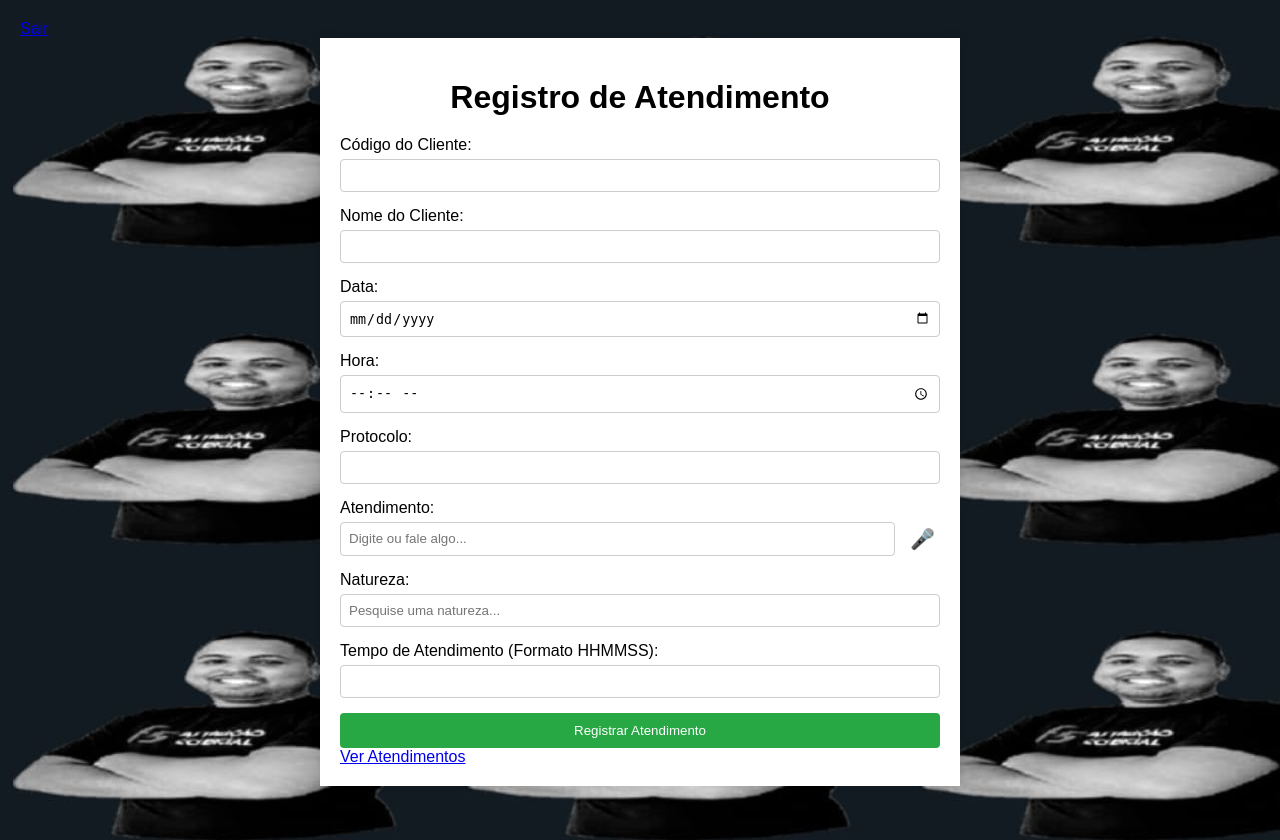
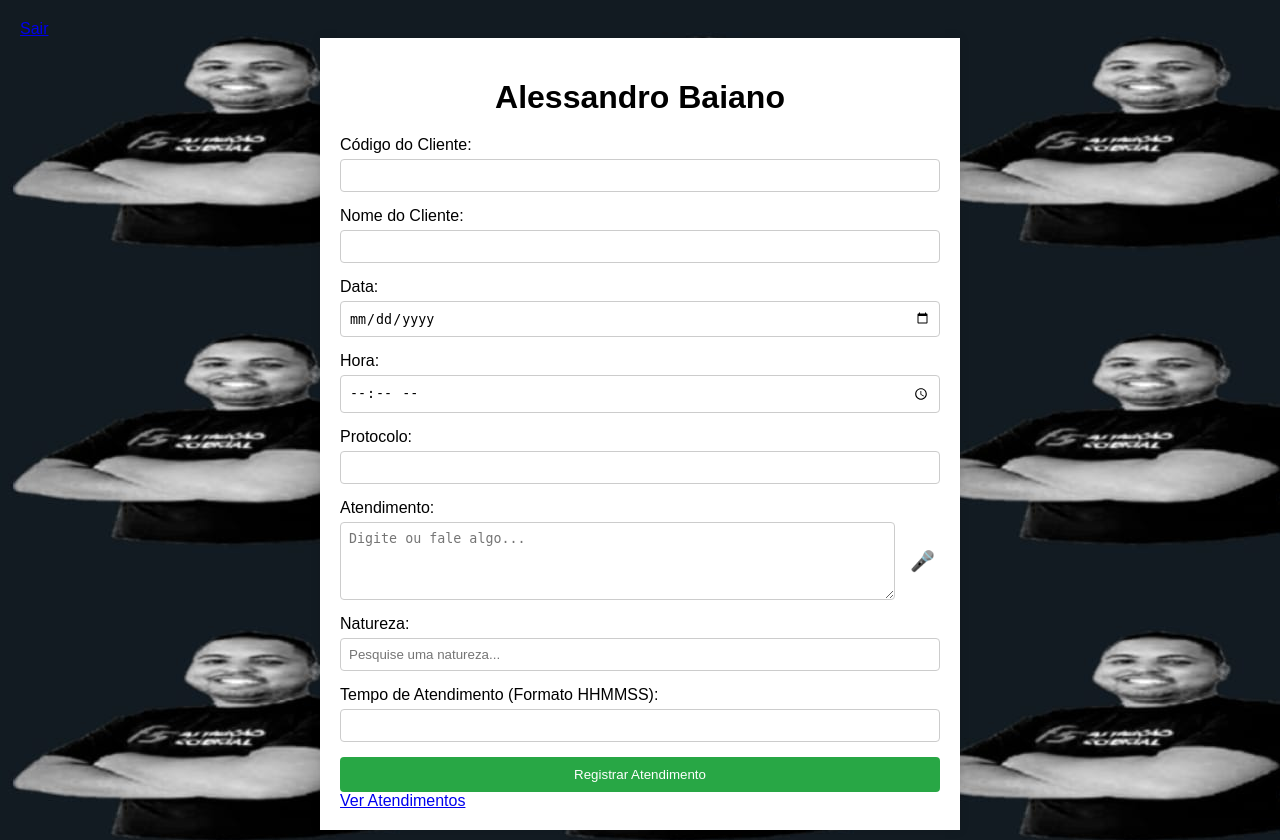
Before and after one commit to fernandobrito10/alessandro-baiano, a Flask app: page /registrar in a window 1280 px wide. Run offline with Flask 3, Linux system fonts and the light colour scheme; the visitor is signed in with stand-in values (Sample User, id 1).

Commit message:
Mudanças no design

```diff
--- a/static/styles.css
+++ b/static/styles.css
@@ -109,3 +109,12 @@ button:hover {
 .nome-cliente {
     flex: 2;
 }
+
+textarea {
+    width: 100%; /* Faz a largura ocupar 100% do espaço disponível */
+    padding: 8px; /* Adiciona espaçamento interno */
+    box-sizing: border-box; /* Inclui o padding e a borda na largura total */
+    border: 1px solid #ccc; /* Define a borda */
+    border-radius: 4px; /* Arredonda os cantos */
+    resize: vertical; /* Permite redimensionar verticalmente */
+}
--- a/templates/index.html
+++ b/templates/index.html
@@ -3,14 +3,14 @@
 <head>
     <meta charset="UTF-8">
     <meta name="viewport" content="width=device-width, initial-scale=1.0">
-    <title>Registro de Atendimento</title>
+    <title>Alessandro Baiano</title>
     <link rel="stylesheet" href="/static/styles.css">
     <link rel="icon" href="/static/favicon.ico" type="image/x-icon">
 </head>
 <body>
     <a href="/logout">Sair</a>
     <div class="container">
-        <h1>Registro de Atendimento</h1>
+        <h1>Alessandro Baiano</h1>
         <form action="/registrar" method="POST">
             <div class="form-group">
                 <label for="codigo_cliente">Código do Cliente:</label>
@@ -35,7 +35,7 @@
             <div class="form-group">
                 <label for="atendimento">Atendimento:</label>
                 <div class="input-container">
-                    <input type="text" id="atendimento" name="atendimento" placeholder="Digite ou fale algo..." required>
+                    <textarea id="atendimento" name="atendimento" placeholder="Digite ou fale algo..." required rows="4"></textarea>
                     <button id="micButton" title="Clique para falar" class="mic-button microphone-icon">🎤</button>
                 </div>
             </div>
```
Also changed, not shown: alessandrobaiano.py (+7 -4 lines).
